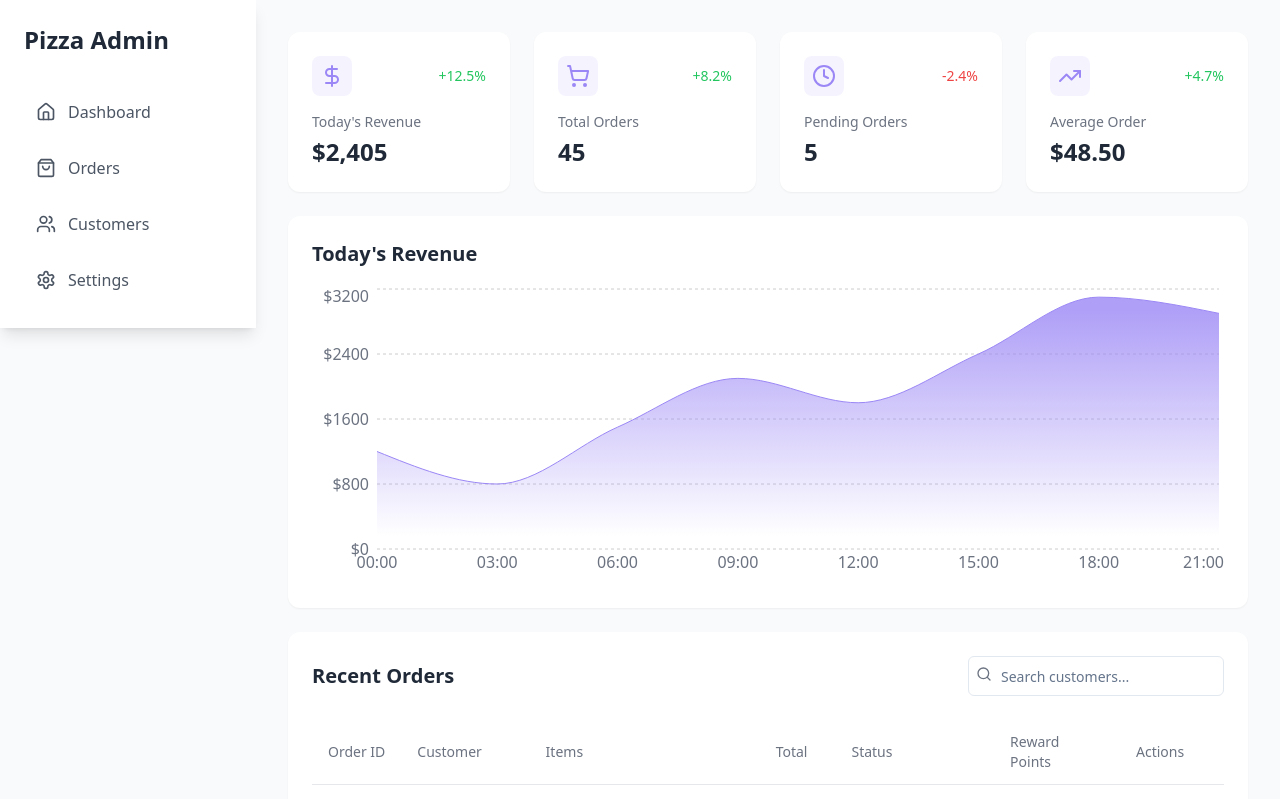
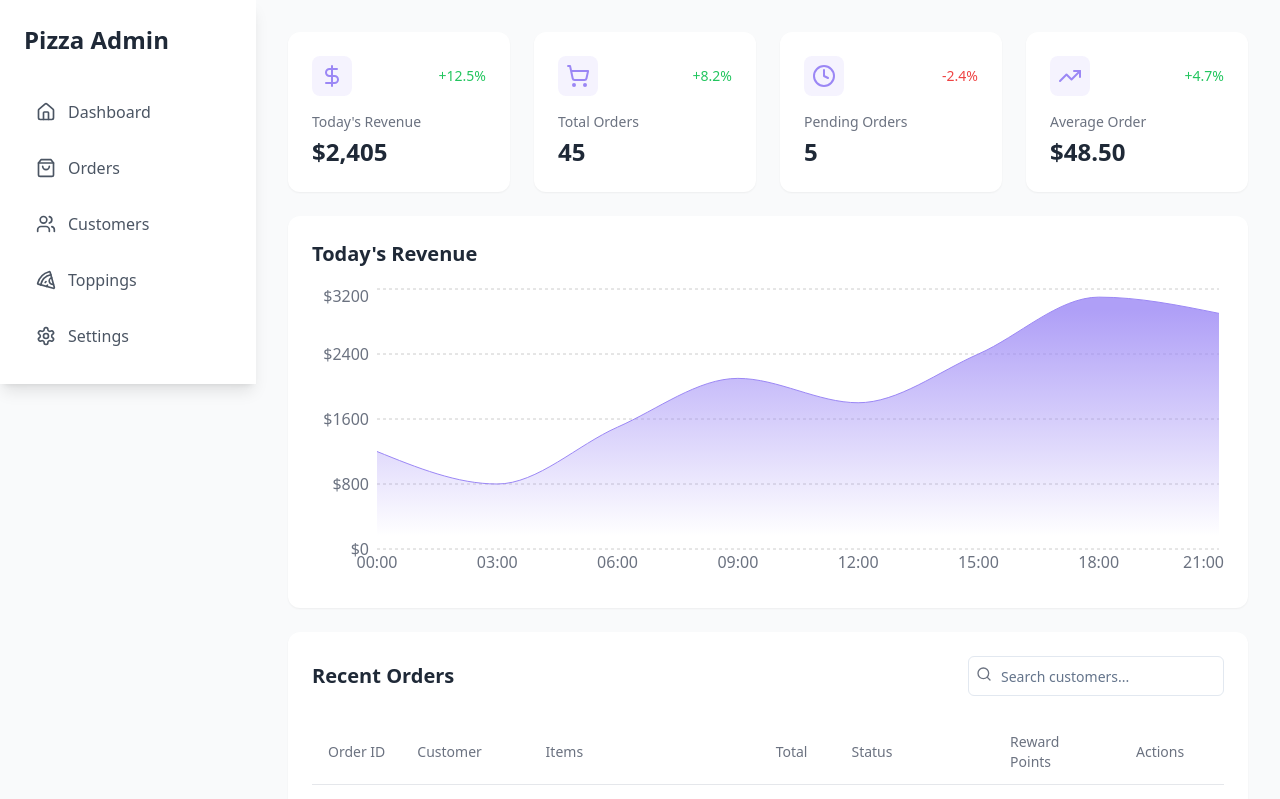
Before and after one commit to nishanthIT/pizzaAdminFrontendV3, a React (Vite) app: page / in a window 1280 px wide. Shown: the top 799 px of the page. Built offline with nearby package versions, Linux system fonts and the light colour scheme.

Commit message:
Add toppings page to navbar
This commit adds a link to the toppings page in the navigation bar.

```diff
--- a/src/components/dashboard/Sidebar.tsx
+++ b/src/components/dashboard/Sidebar.tsx
@@ -1,6 +1,6 @@
 
 import { useState } from "react";
-import { Menu, X, Home, ShoppingBag, Users, Settings } from "lucide-react";
+import { Menu, X, Home, ShoppingBag, Users, Settings, Pizza } from "lucide-react";
 
 const Sidebar = () => {
   const [isOpen, setIsOpen] = useState(false);
@@ -9,6 +9,7 @@ const Sidebar = () => {
     { icon: Home, label: "Dashboard", href: "/" },
     { icon: ShoppingBag, label: "Orders", href: "/orders" },
     { icon: Users, label: "Customers", href: "/customers" },
+    { icon: Pizza, label: "Toppings", href: "/toppings" },
     { icon: Settings, label: "Settings", href: "/settings" },
   ];
 
```
